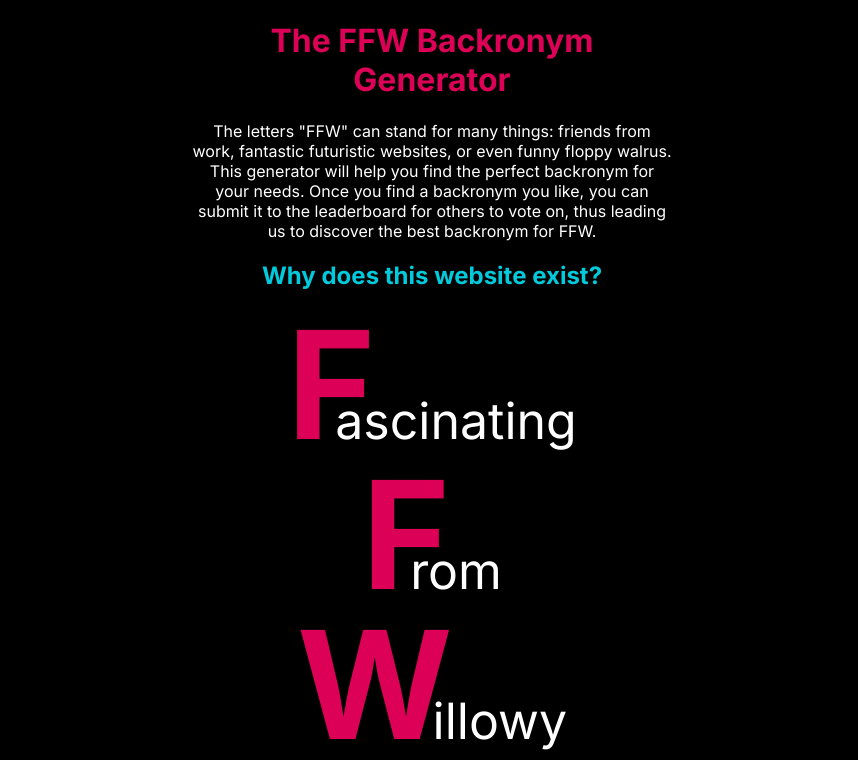
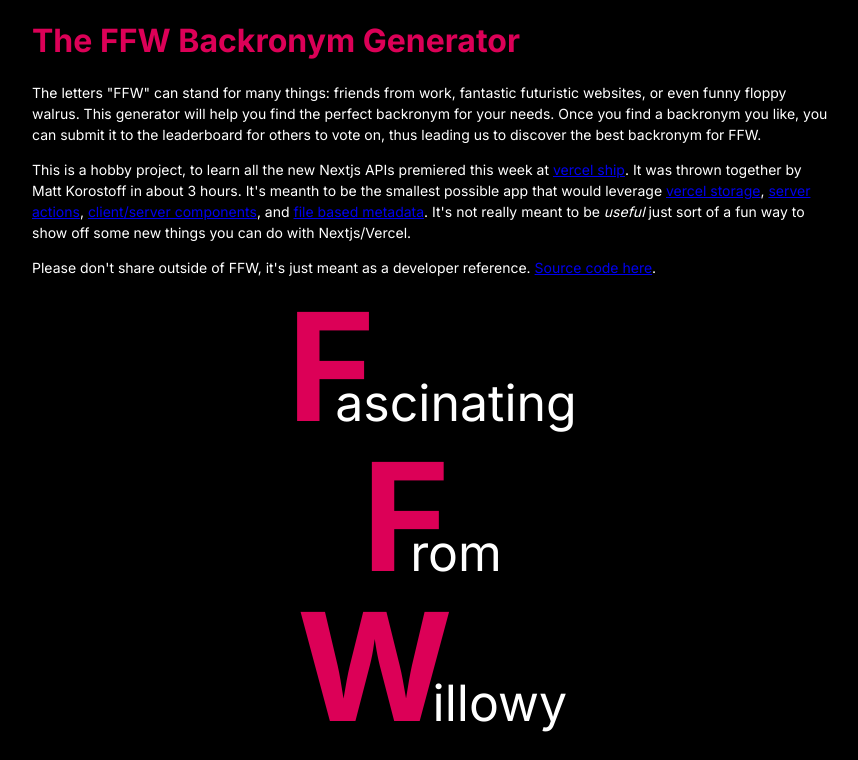
Before and after one commit to MKorostoff/backronym-generator, a Next.js app: page / in a window 1280 px wide. Shown: the top 760 px of the page, without its empty margins (208-1066 px from the left). Built offline with nearby package versions, Linux system fonts and the light colour scheme; no server answers; the database is empty.

Commit message:
Add description and source code link

```diff
--- /dev/null
+++ b/src/app/components/intro.tsx
@@ -0,0 +1,18 @@
+export default function Intro() {
+  return (
+    <div className="intro">
+      <h1>The FFW Backronym Generator</h1>
+      <p className="intro-text">
+        The letters "FFW" can stand for many things: friends from work, fantastic futuristic websites, or even funny floppy walrus. This generator will help you find the perfect backronym for your needs. Once you find a backronym you like, you can submit it to the leaderboard for others to vote on, thus leading us to discover the best backronym for FFW.
+      </p>
+
+      <p className="intro-text">
+      This is a hobby project, to learn all the new Nextjs APIs premiered this week at <a href="https://vercel.com/ship" target="_blank">vercel ship</a>. It was thrown together by Matt Korostoff in about 3 hours. It's meanth to be the smallest possible app that would leverage <a href="https://vercel.com/docs/storage">vercel storage</a>, <a href="https://nextjs.org/docs/app/building-your-application/data-fetching/server-actions">server actions</a>, <a href="https://nextjs.org/docs/getting-started/react-essentials#client-components">client/server components</a>, and <a href="https://nextjs.org/docs/app/api-reference/file-conventions/metadata">file based metadata</a>. It's not really meant to be <em>useful</em> just sort of a fun way to show off some new things you can do with Nextjs/Vercel.
+      </p>
+
+      <p className="intro-text">
+      Please don't share outside of FFW, it's just meant as a developer reference. <a href="https://github.com/MKorostoff/backronym-generator">Source code here</a>.
+      </p>
+    </div>
+  )
+}
--- a/src/app/globals.css
+++ b/src/app/globals.css
@@ -17,6 +17,15 @@ h1 {
 
 h2 {
   color: #00cadc;
+}
+
+.intro {
+  max-width: 800px;
+  margin: auto;
+}
+.intro-text {
+  font-size: 14px;
+  line-height: 1.5;
 }
 
 .dropcap {
--- a/src/app/page.tsx
+++ b/src/app/page.tsx
@@ -4,6 +4,7 @@ import f_words from '../data/f.json';
 import w_words from '../data/w.json';
 import SubmitToLeaderBoard from './components/submit-to-leaderboard';
 import LeaderBoard from './components/leaderboard';
+import Intro from './components/intro';
 const secret = process.env.SECRET;
 
 //New filebased metadata API: https://nextjs.org/docs/app/api-reference/file-conventions/metadata
@@ -25,23 +26,8 @@ const Home: NextPage = (props) => {
 
   return (
     <div className="outer">
+      <Intro/>
       <div className="container">
-      <h1>The FFW Backronym Generator</h1>
-      <div>
-        The letters "FFW" can stand for many things: friends from work, fantastic futuristic websites, or even funny floppy walrus. This generator will help you find the perfect backronym for your needs. Once you find a backronym you like, you can submit it to the leaderboard for others to vote on, thus leading us to discover the best backronym for FFW.
-      </div>
-
-      <h2>Why does this website exist?</h2>
-      <div>
-
-      </div>
-
-      <h2>
-
-      </h2>
-      <div>
-
-      </div>
         <div className='word'>
           <span className="dropcap dropcap-f1">F</span>
           <span className='word-chopped'>{f_word1.slice(1)}</span>
```
